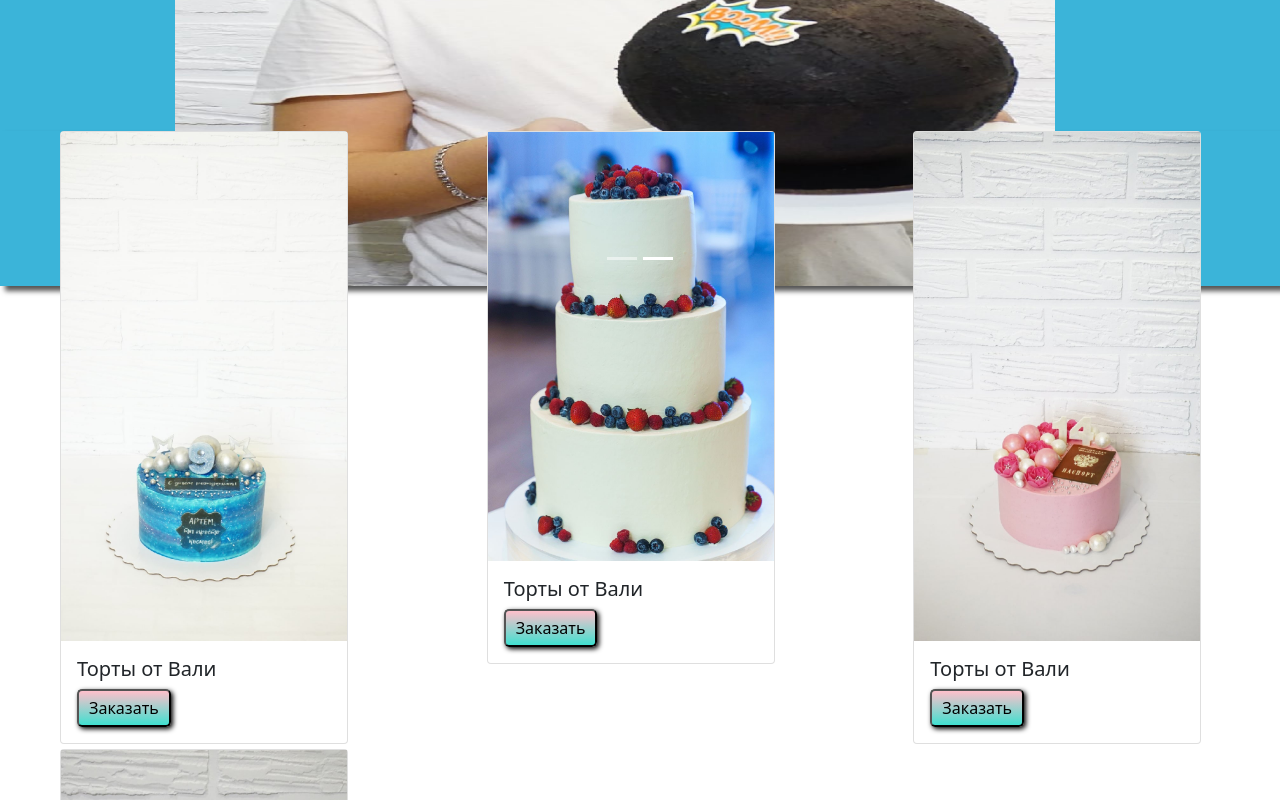
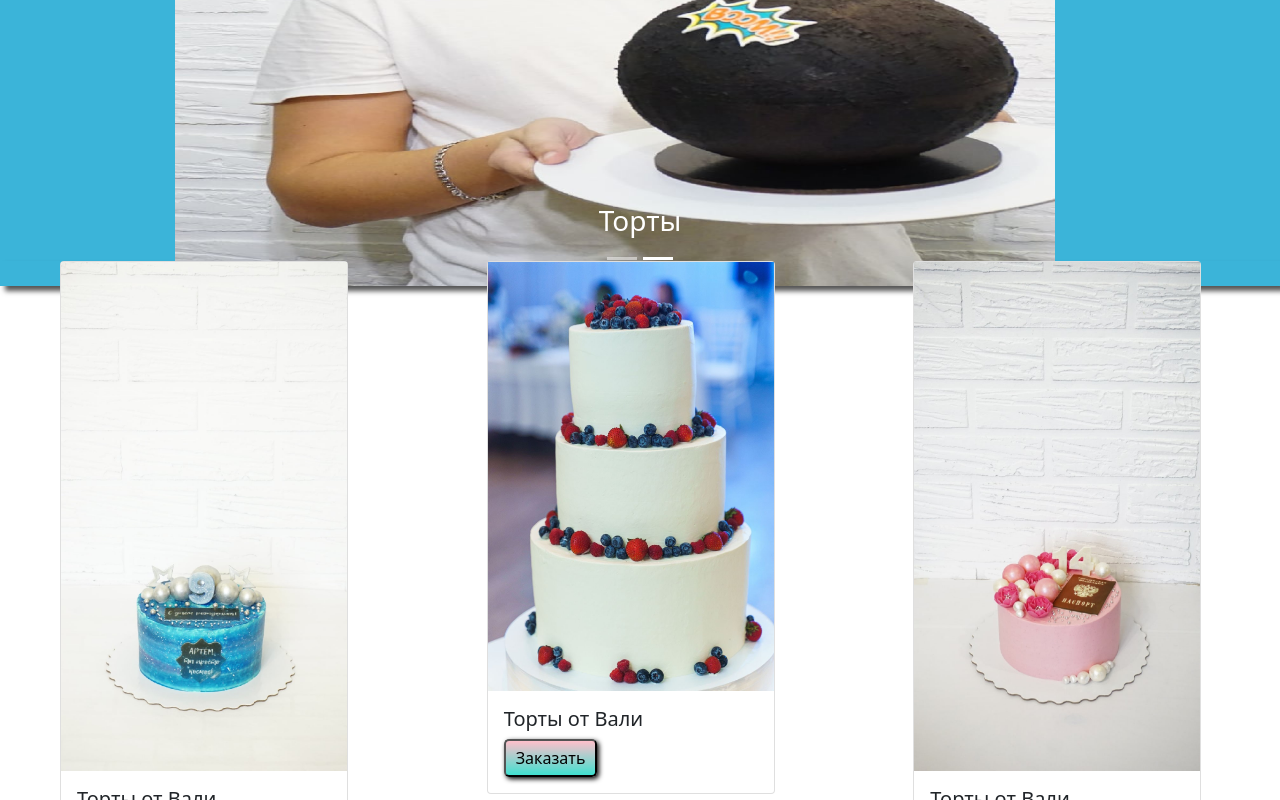
Before and after one commit to sergeianip20/rop, a Next.js app: page /secon in a window 1280 px wide. Shown: the part 520-1320 px from the top of the page. Built offline with nearby package versions, Linux system fonts and the light colour scheme.

Commit message:
Update global.module.css

```diff
--- a/styles/global.module.css
+++ b/styles/global.module.css
@@ -44,7 +44,7 @@ border-radius: 5px 5px 5px 5px;
 display: grid;
 grid-template-columns: 1fr 1fr 1fr;
 box-shadow:   5px 5px 5px black;
-
+margin: 100px 0px 0px 0px;
 }
 .users_item {
 padding: 0px 0px 5px 60px;
```
